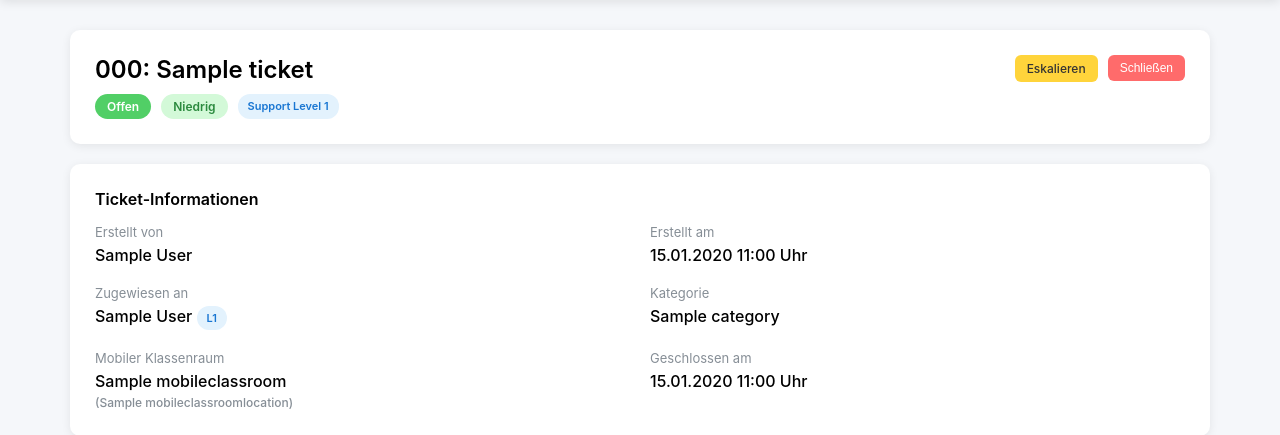
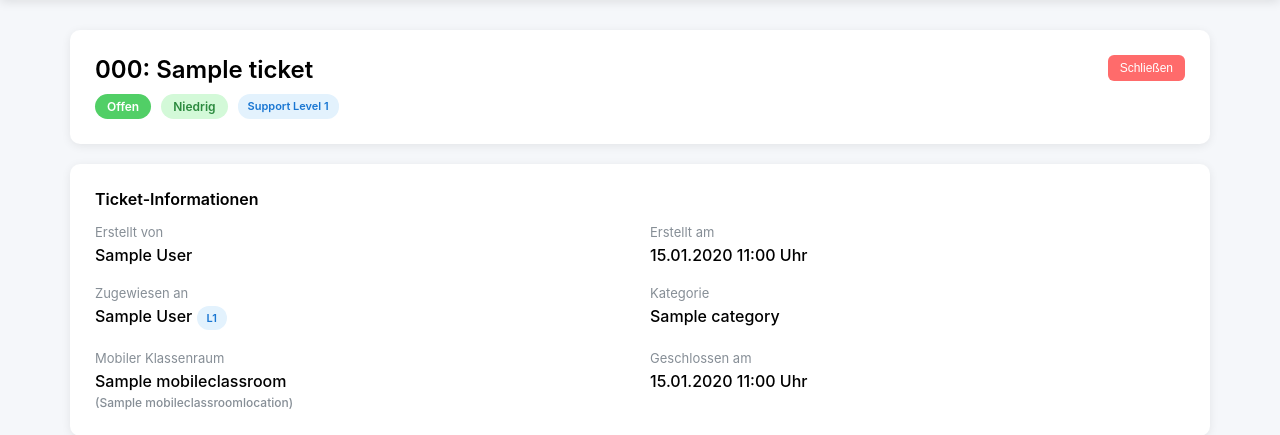
Before and after one commit to ML-PIT/mini-helpdesk, a Django app: template templates/tickets/detail.html in a window 1280 px wide. Shown: the part 66-501 px from the top of the page. Run offline with Django 5.2, Linux system fonts and the light colour scheme; a user stored in the database is signed in; tables that the repository leaves empty hold one stand-in row (values such as "Sample post"); the template is opened without the code that fills it: values that come from a table or form of the project are taken from there, most other values are stand-ins (such as "Sample title", 1, 10 or a date in 2020); parts of the project's set-up code (start-up, migrations or seed data) failed here and were passed over.

Commit message:
Improve: Better escalation button visibility and naming
- Rename escalation button from 'Eskalieren' to 'Nach oben eskalieren'
- Only show escalation button to agents assigned to the ticket
- Clarify that only agents working on ticket can escalate up
- Improve button clarity: escalate is separate from close action

🧑 Generated with Claude Code

Co-Authored-By: Claude <noreply@anthropic.com>

```diff
--- a/templates/tickets/detail.html
+++ b/templates/tickets/detail.html
@@ -47,10 +47,13 @@
             <button type="button" class="btn btn-info btn-sm" onclick="document.getElementById('assignModal').style.display='block';">Agent zuweisen</button>
             {% endif %}
 
-            <!-- Escalate and close buttons -->
+            <!-- Escalate button for agents working on ticket -->
+            {% if ticket.assigned_to == user and user.role == 'support_agent' %}
+            <a href="{% url 'tickets:escalate' ticket.pk %}" class="btn btn-warning btn-sm">Nach oben eskalieren</a>
+            {% endif %}
+
+            <!-- Close button for assigned agent, team lead, or admin -->
             {% if ticket.assigned_to == user or user.role == 'admin' or user.support_level == 4 %}
-            <a href="{% url 'tickets:escalate' ticket.pk %}" class="btn btn-warning btn-sm">Eskalieren</a>
-
             <form method="post" action="{% url 'tickets:close' ticket.pk %}" style="margin: 0;" onsubmit="return confirm('Ticket wirklich schließen? Der Verlauf wird an den Kunden gesendet.');">
                 {% csrf_token %}
                 <button type="submit" class="btn btn-danger btn-sm">Schließen</button>
```
